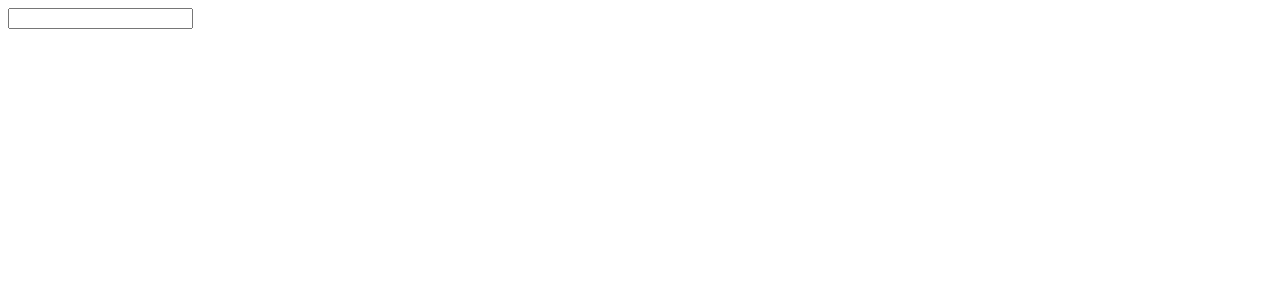
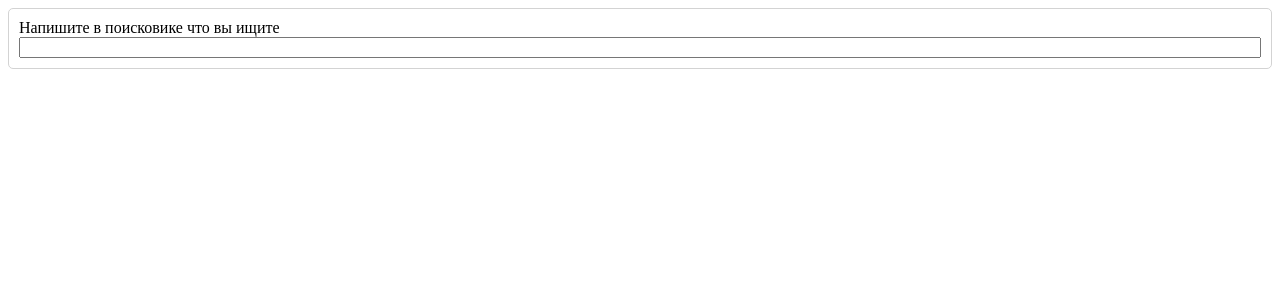
Before and after one commit to most-frontend-camp/task3-pics, a React (Create React App) app in the folder pics/: page / in a window 1280 px wide. Shown: the top 300 px of the page. Built offline with nearby package versions, Linux system fonts and the light colour scheme.

Commit message:
css styling

```diff
--- /dev/null
+++ b/pics/src/components/ImageList.css
@@ -0,0 +1,9 @@
+.image-list {
+    columns: 6 200px;
+    column-gap: 10px;
+}
+
+img {
+    width: 100%;
+    margin-bottom: 10px;
+}
--- a/pics/src/components/ImageList.js
+++ b/pics/src/components/ImageList.js
@@ -1,3 +1,4 @@
+import './ImageList.css'
 import ImageShow from "./ImageShow";
 
 function ImageList( {images}) {
@@ -5,7 +6,7 @@ function ImageList( {images}) {
         return <ImageShow key={image.id} image={image} />;
     });
 
-    return <div>{renderedImages}</div>
+    return <div className="image-list">{renderedImages}</div>
 }
 
 export default ImageList;
--- a/pics/src/components/SearchBar.css
+++ b/pics/src/components/SearchBar.css
@@ -0,0 +1,10 @@
+.search-bar {
+    border: 1px solid lightgray;
+    border-radius: 5px;
+    padding: 10px;
+}
+
+.search-bar form {
+    display: flex;
+    flex-direction: column;
+}
--- a/pics/src/components/SearchBar.js
+++ b/pics/src/components/SearchBar.js
@@ -1,4 +1,6 @@
+import './SearchBar.css';
 import {useState} from "react";
+
 
 function SearchBar({onSubmit}) {
     const [term, setTerm] = useState("");
@@ -13,8 +15,9 @@ function SearchBar({onSubmit}) {
     };
 
     return (
-        <div>
+        <div className="search-bar">
             <form onSubmit={handleFormSubmit}>
+                <label>Напишите в поисковике что вы ищите</label>
                 <input value={term} onChange={handleChange}/>
             </form>
         </div>
```
